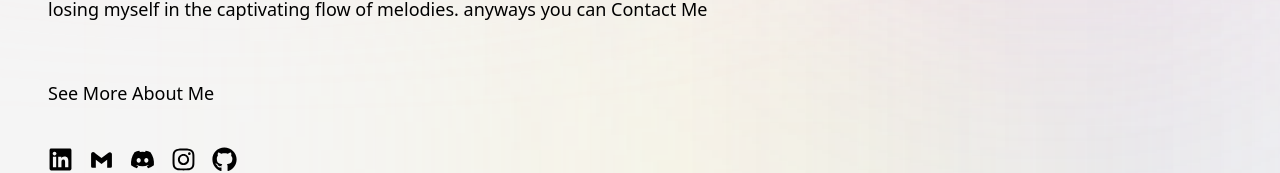
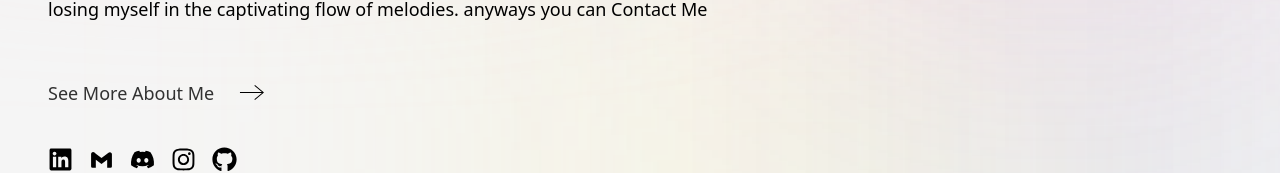
Before and after one commit to Not-Micah/ca_portfolio-, a Next.js app: page / in a window 1280 px wide. Shown: the part 479-652 px from the top of the page. Built offline with nearby package versions, Linux system fonts and the light colour scheme.

Commit message:
added arrow button (w animation)!

```diff
--- /dev/null
+++ b/app/components/ArrowText.tsx
@@ -0,0 +1,36 @@
+import { twMerge } from 'tailwind-merge';
+import './arrow-text.css';
+
+interface ArrowTextProps {
+    text: string;
+    link?: string;
+    className?: string;
+}
+
+const ArrowText: React.FC<ArrowTextProps> = ({ text, link, className }) => {
+    return (
+        <div
+        className={
+          twMerge(`
+          flex items-center gap-x-4
+          group`, className)
+        }>
+
+          <a
+          href='/about'
+          className="dynamic-text text-black/80 group-hover:underline">
+            {text}
+          </a>
+
+          <svg
+          className='arrow-animate'
+          width="24" height="24"
+          xmlns="http://www.w3.org/2000/svg">
+            <path d="M21.883 12l-7.527 6.235.644.765 9-7.521-9-7.479-.645.764 7.529 6.236h-21.884v1h21.883z"></path>
+          </svg>
+
+        </div>
+    );
+}
+
+export default ArrowText;
--- a/app/components/Home.tsx
+++ b/app/components/Home.tsx
@@ -1,3 +1,5 @@
+import ArrowText from "./ArrowText"
+
 import { socialLinks } from "@/data"
 
 const Home = () => {
@@ -37,12 +39,7 @@ const Home = () => {
       flow of melodies. anyways you can Contact Me
       </p>
 
-      <a
-      href=""
-      className='
-      dynamic-text mt-8'>
-        See More About Me
-      </a>
+      <ArrowText text="See More About Me" link="./about" className="mt-8" />
 
       <div
       className='
--- /dev/null
+++ b/app/components/arrow-text.css
@@ -0,0 +1,12 @@
+.arrow-animate {
+    animation: arrow-move 1.0s infinite ease-in-out;
+}
+
+@keyframes arrow-move {
+    0%, 100% {
+        transform: translateX(0);
+    }
+    50% {
+        transform: translateX(10px);
+    }
+}
--- a/app/projects/components/ProjectShowcase.tsx
+++ b/app/projects/components/ProjectShowcase.tsx
@@ -1,6 +1,7 @@
 "use client";
 
 import useProjectModal from "@/hooks/useProjectModal";
+import ArrowText from "@/app/components/ArrowText";
 
 import { projects, CardProps } from "@/data";
 
@@ -125,6 +126,13 @@ const ProjectShowcase = () => {
           <Card key={index} card={project} />
         ))}
       </div>
+
+      <ArrowText
+      text="Any Many More Scripts"
+      link="https://github.com/Not-Micah"
+      className="mt-2"
+      />
+
     </section>
   );
 };
```
